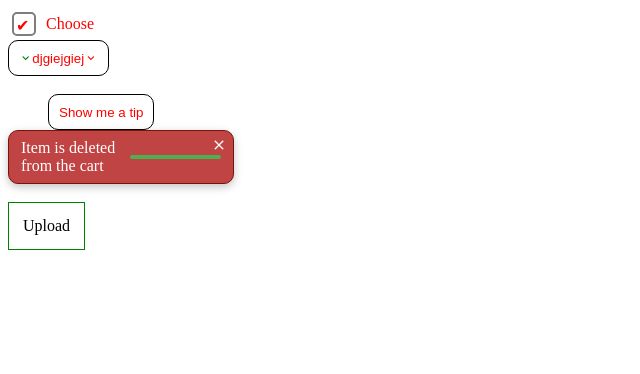
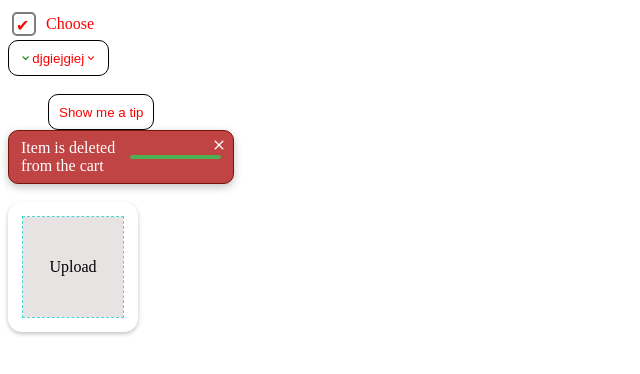
Before and after one commit to pltnv/Iana-ui, a Vue app: page / in a window 1280 px wide. Shown: the top 374 px of the page, without its empty margins (0-640 px from the left). Built offline with nearby package versions, Linux system fonts and the light colour scheme.

Commit message:
i-upload: adds drag & drop

```diff
--- a/src/App.vue
+++ b/src/App.vue
@@ -40,7 +40,7 @@
       @close="close"
     />
     <br />
-    <i-upload multiple @file-selected="onFileSelected" />
+    <i-upload multiple max-files="2" @file="onFileSelected" />
   </div>
 </template>
 
--- a/src/components/IUpload/IUpload.vue
+++ b/src/components/IUpload/IUpload.vue
@@ -9,12 +9,22 @@
         @change="handleFile($event)"
         class="i-upload__default"
       />
-      <div class="i-upload__button">{{ files ? "Change" : "Upload" }}</div>
+      <div
+        class="i-upload__drop"
+        :class="{ 'i-upload__drop--dragging': dragging }"
+        @dragover.prevent="dragging = true"
+        @dragleave.prevent="dragging = false"
+        @drop.prevent="handleDrop"
+      >
+        <div class="i-upload__drop__button">
+          {{ files ? "Change" : "Upload" }}
+        </div>
+      </div>
     </label>
 
-    <div v-for="(file, index) in files" :key="file.name" class="i-upload__file">
+    <div v-for="(file, index) in files" :key="file.name" class="i-upload__info">
       <div>Название файла {{ file.name }}</div>
-      <div>Вес файла {{ convertSizes(file.size) }}</div>
+      <div>Вес файла {{ formatSize(file.size) }}</div>
       <div class="mdi mdi-close" @click="removeFile(index)" />
     </div>
   </div>
@@ -28,14 +38,16 @@ export default {
   props: {
     id: String,
     accept: String,
-    multiple: Boolean
+    multiple: Boolean,
+    maxFiles: String
   },
 
   setup(props, { emit }) {
     let files = ref();
+    let dragging = ref(false);
 
-    const handleFile = (e) => {
-      files.value = Array.from(e.target.files).map((file) => ({
+    const formatFiles = (rawObjectFiles) => {
+      return Array.from(rawObjectFiles).map((file) => ({
         name: file.name,
         size: file.size,
         type: file.type,
@@ -43,13 +55,34 @@ export default {
       }));
     };
 
-    const convertSizes = (size) => {
-      const i = Math.floor(Math.log(size) / Math.log(1024));
+    const formatSize = (size) => {
+      const deg = Math.floor(Math.log(size) / Math.log(1024));
       return (
-        (size / Math.pow(1024, i)).toFixed(2) * 1 +
+        (size / Math.pow(1024, deg)).toFixed(2) * 1 +
         " " +
-        ["B", "kB", "MB", "GB", "TB"][i]
+        ["B", "kB", "MB", "GB", "TB"][deg]
       );
+    };
+
+    const handleFile = (e) => {
+      if (
+        props.multiple &&
+        Array.from(e.target.files).length > props.maxFiles
+      ) {
+        return;
+      }
+      files.value = formatFiles(e.target.files);
+    };
+
+    const handleDrop = (e) => {
+      if (
+        props.multiple &&
+        Array.from(e.dataTransfer.files).length > props.maxFiles
+      ) {
+        return;
+      }
+      dragging.value = false;
+      files.value = formatFiles(e.dataTransfer.files);
     };
 
     const removeFile = (i) => {
@@ -59,20 +92,34 @@ export default {
     watch(
       () => files.value,
       (updatedFiles) => {
-        emit("file-updated", updatedFiles);
+        emit("file", updatedFiles);
       }
     );
 
-    return { files, handleFile, convertSizes, removeFile };
+    return {
+      files,
+      dragging,
+
+      formatFiles,
+      handleFile,
+      formatSize,
+      removeFile,
+      handleDrop
+    };
   }
 };
 </script>
 
 <style lang="scss">
 .i-upload {
-  border: 1px solid green;
+  display: inline-block;
   padding: 14px;
-  display: inline-block;
+  border-radius: 14px;
+  box-shadow: rgba(0, 0, 0, 0.24) 0px 2px 4px;
+
+  &--disabled {
+    cursor: not-allowed;
+  }
 
   &__default {
     color: black;
@@ -80,7 +127,23 @@ export default {
     display: none;
   }
 
-  &__file {
+  &__drop {
+    display: flex;
+    justify-content: center;
+    align-items: center;
+    width: 100px;
+    height: 100px;
+    background: rgb(231, 227, 227);
+    background-clip: padding-box;
+    border: 1px dashed #4ad4d2;
+
+    &--dragging {
+      background: red;
+      background-clip: padding-box;
+    }
+  }
+
+  &__info {
     font-size: 14px;
   }
 
```
